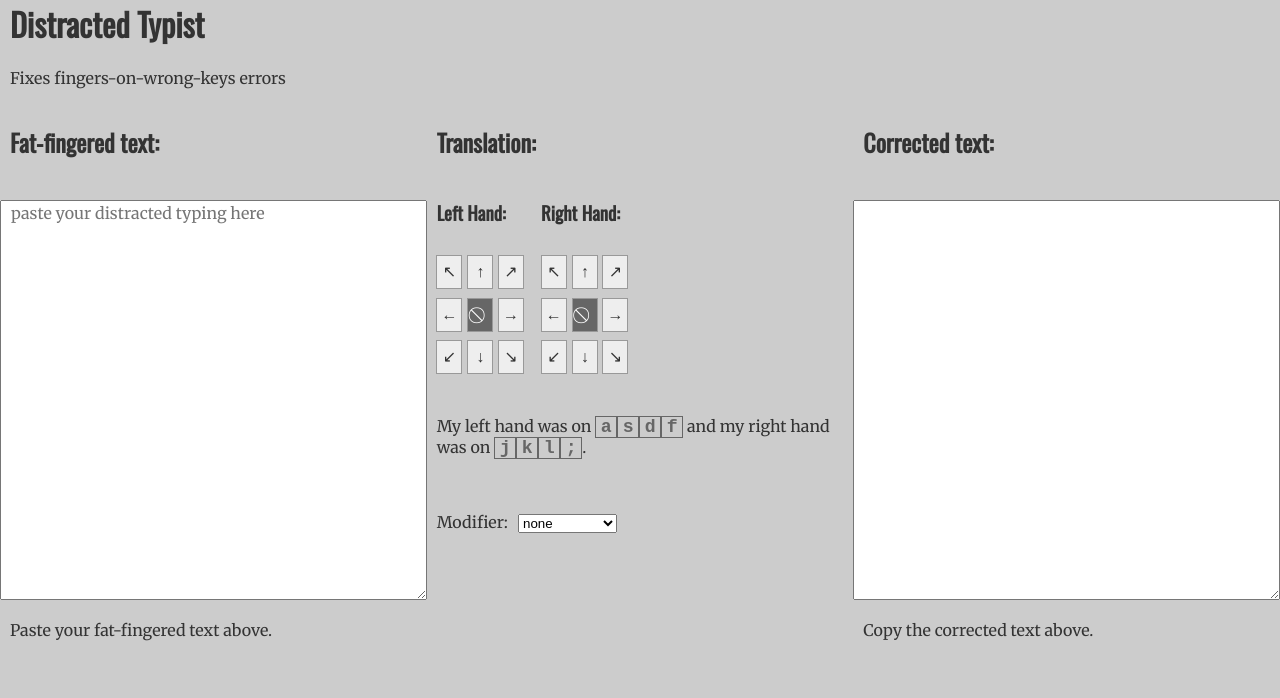
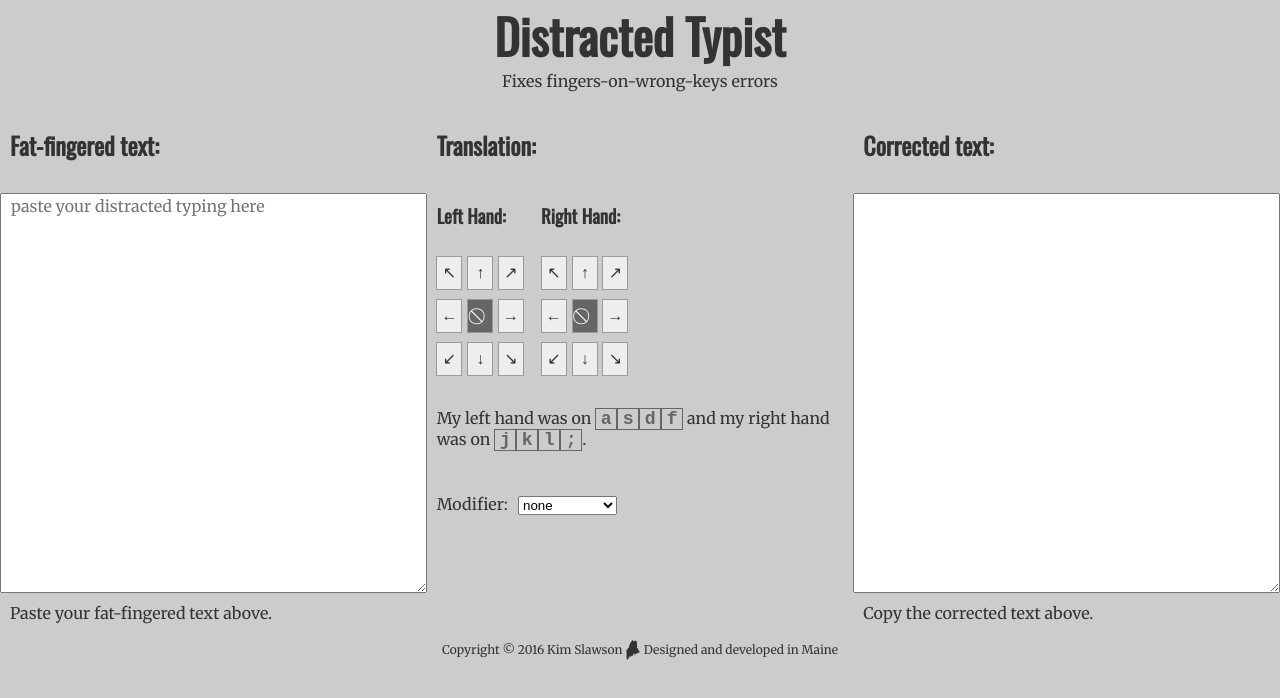
Before and after one commit to kimslawson/distractedtypist, a plain HTML site: page index.html in a window 1280 px wide. Drawn offline with nearby package versions, Linux system fonts and the light colour scheme; a web font is replaced by a local one.

Commit message:
add footer with attribution. align header and footer. add easter egg.

```diff
--- a/index.html
+++ b/index.html
@@ -138,6 +138,7 @@
 </section>
 
 <footer>
+    <p class="attribution">Copyright &copy; 2016 Kim Slawson <a class="easteregg"><span class="maine">U</span></a> Designed and developed in Maine</p>
 </footer>
 
 <script src="translate.js"></script>
--- a/styles.css
+++ b/styles.css
@@ -6,16 +6,53 @@ body {
     color: #333;
     font-family: 'Corben', cursive;
     font-family: 'Merriweather', serif;
+}
 
+/* all this for a dingbat in the footer? ya gotta have priorities... */
+@font-face {
+     font-family: 'StateFaceRegular';
+     src: url('stateface-regular-webfont.eot');
+     src: url('stateface-regular-webfont.eot?#iefix') format('embedded-opentype'),
+          url('stateface-regular-webfont.woff') format('woff'),
+          url('stateface-regular-webfont.ttf') format('truetype'),
+          url('stateface-regular-webfont.svg#StateFaceRegular') format('svg');
+     font-weight: normal;
+     font-style: normal;
+}
+footer .maine {
+    font-family: 'StateFaceRegular';
+    font-size: 2em;
+    vertical-align: middle;
+}
+.easteregg {
+            transition: all .2s ease-in-out;
+}
+.easteregg:hover, .easteregg:active {
+            transform: scale(1.5);
+}
+
+header, footer {
+    text-align: center;
+}
+footer {
+    font-size: 0.75em;
 }
 section {
     float: left;
 }
 section * + * {
-    margin-top: 20px;
+    margin-top: 10px;
 }
 h1, h2, h3, p, div.options, textarea {
     padding-left: 10px;
+    padding-right: 10px;
+}
+h1 {
+    font-size: 3em;
+    margin: 0;
+}
+p.tagline {
+    margin-top: 0;
 }
 div.options *, div.result * {
     margin-top: 20px;
@@ -125,4 +162,7 @@ h1, h2, h3, h4, h5 {
     textarea {
         height: 12em;
     }
+    h1 {
+        font-size: 2.5em;
+    }
 }
```
Also changed, not shown: stateface-regular-webfont.svg (added), stateface-regular-webfont.ttf (added), stateface-regular-webfont.woff (added), 1 other file.
